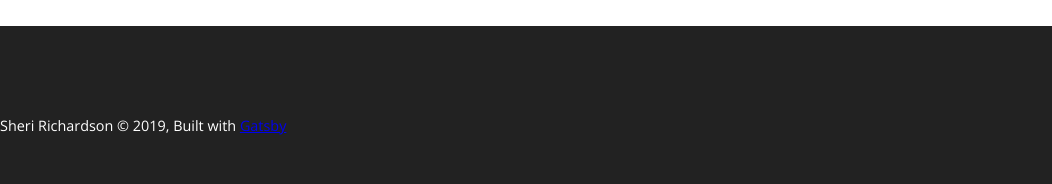
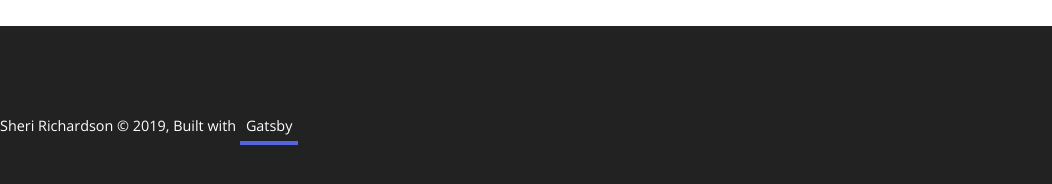
Before and after one commit to sheriallis/portfolio, a Gatsby site: page / in a window 1280 px wide. Shown: the part 4785-4969 px from the top of the page, 0-1052 px from the left. Built offline with nearby package versions, Linux system fonts and the light colour scheme; Gatsby itself is replaced by a stand-in of ours.

Commit message:
Add social media links

```diff
--- a/src/components/footer.js
+++ b/src/components/footer.js
@@ -19,7 +19,7 @@ const StyledFooter = styled.footer`
 `
 
 const StyledTextLink = styled.a`
-    color: #fff;
+  color: #fff;
   text-decoration: none;
   border-bottom: 4px solid #5266df;
   padding: 6px;
@@ -78,20 +78,20 @@ const footer = () => (
       <div>
         Sheri Richardson © {new Date().getFullYear()}, Built with
         {` `}
-        <a href="https://www.gatsbyjs.org">Gatsby</a>
+        <StyledTextLink href="https://www.gatsbyjs.org">Gatsby</StyledTextLink>
       </div>
       <SocialMedia>
         <a href="https://www.linkedin.com/in/sheri-richardson/">
-        <FaLinkedin />
+          <FaLinkedin />
         </a>
         <a href="https://twitter.com/SheriallisR">
-        <FaTwitterSquare />
+          <FaTwitterSquare />
         </a>
         <a href="https://github.com/sheriallis">
-        <FaGithub />
+          <FaGithub />
         </a>
         <a href="https://dribbble.com/sheriallis">
-        <FaDribbble />
+          <FaDribbble />
         </a>
       </SocialMedia>
     </Wrapper>
```
